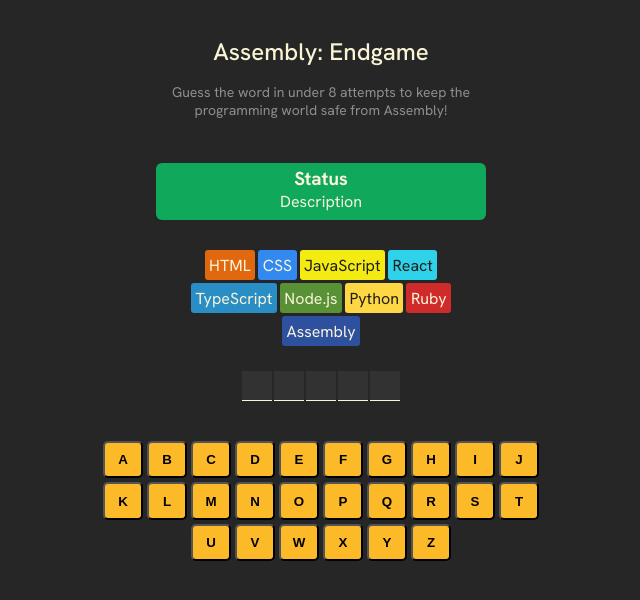
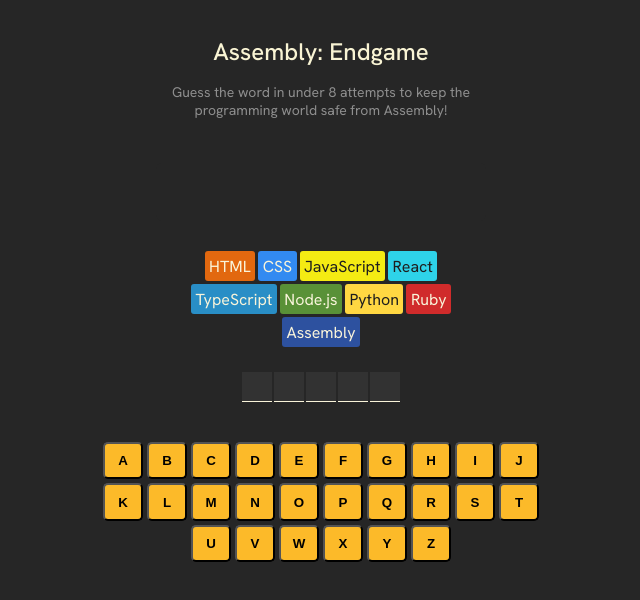
Before and after one commit to vonhathanh/react-practices, a React (Vite) app in the folder assembly/: page / in a window 1280 px wide. Shown: the top 600 px of the page, without its empty margins (319-959 px from the left). Built offline with nearby package versions, Linux system fonts and the light colour scheme.

Commit message:
handle both game over and game won state

```diff
--- a/assembly/App.jsx
+++ b/assembly/App.jsx
@@ -14,6 +14,8 @@
     const wrongGuessCount = guessedChars.reduce((sum, char) => keyWord.includes(char) ? sum += 0 : sum += 1, 0);
 
     const isGameOver = languages.length - 1 <= wrongGuessCount;
+    const isGameWon = guessedChars.length - wrongGuessCount >= new Set(keyWord.split("")).size
+    // console.log("won? ", isGameWon, guessedChars - wrongGuessCount, new Set(keyWord.split("")).size)
 
     function handleKeyboardClick(char) {
         setGuessedChars((prevChars) =>
@@ -24,7 +26,7 @@
     return (
         <main>
             <Header />
-            <Status />
+            <Status isGameOver={isGameOver} isGameWon={isGameWon}/>
             <ProgrammingLanguages languages={languages} wrongGuessCount={wrongGuessCount} />
             <KeyWord word={keyWord} guessedChars={guessedChars} />
             <KeyBoard alphabet={alphabet} guessedChars={guessedChars} keyWord={keyWord} onClick={handleKeyboardClick} />
--- a/assembly/components/Status.jsx
+++ b/assembly/components/Status.jsx
@@ -1,8 +1,15 @@
-export default function Status() {
+export default function Status({isGameOver, isGameWon}) {
+    let style = {backgroundColor: "#262626"}
+
+    if (isGameOver)
+        style = { backgroundColor: "#BA2A2A"}
+    else if (isGameWon)
+        style = { backgroundColor: "#10A95B"}
+
     return (
-        <section className="status">
-            <h3>Status</h3>
-            <p>Description</p>
+        <section className="status" style={style} >
+            <h3>{isGameOver ? "Game over!" : isGameWon ? "You win": ""}</h3>
+            <p>{isGameOver ? "You lose! Better start learning Assembly 😭" : isGameWon ? "Well done! 🎉": ""}</p>
         </section>
     )
 }
--- a/assembly/index.css
+++ b/assembly/index.css
@@ -38,9 +38,8 @@
 
 section.status {
     text-align: center;
-    background-color: #10A95B;
     min-width: 330px;
-    min-height: 40px;
+    min-height: 58px;
     border-radius: 6px;
     margin-block: 30px;
 }
```
